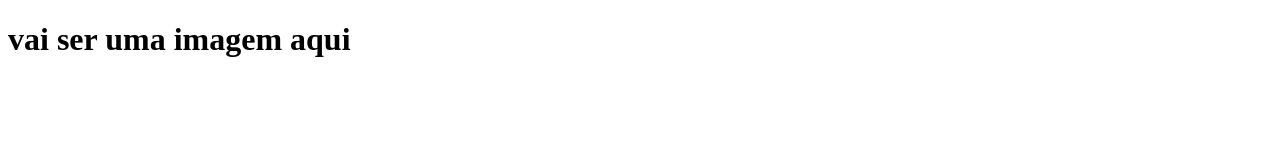
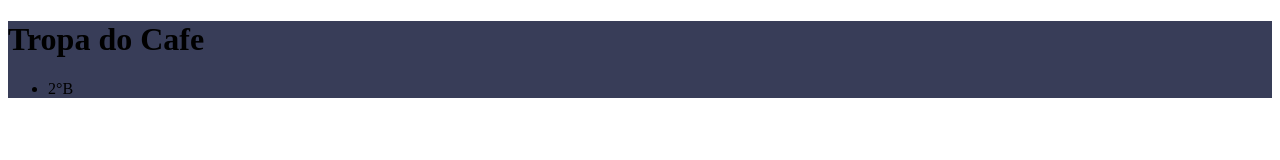
Before and after one commit to joaoppalmeida/projeto-html, a plain HTML site: page index.html in a window 1280 px wide. Drawn offline with Linux system fonts and the light colour scheme.

Commit message:
Add files via upload

```diff
--- a/index.html
+++ b/index.html
@@ -2,11 +2,17 @@
 <html lang="PT-BR">
 <head>
     <meta charset="UTF-8">
+    <meta http-equiv="X-UA-Compatible" content="IE=edge">
     <meta name="viewport" content="width=device-width, initial-scale=1.0">
     <title>Document</title>
+    <link rel="stylesheet" href="style.css">
 </head>
 <body>
-<h1>vai ser uma imagem aqui</h1>
-
+    <header>
+<h1>Tropa do Cafe</h1>
+<ul>
+    <li>2°B</li>
+</ul>
+</header>
 </body>
 </html>
--- a/style.css
+++ b/style.css
@@ -1,3 +1,3 @@
-body {
+header {
     background-color: #383D58;
     }
```
